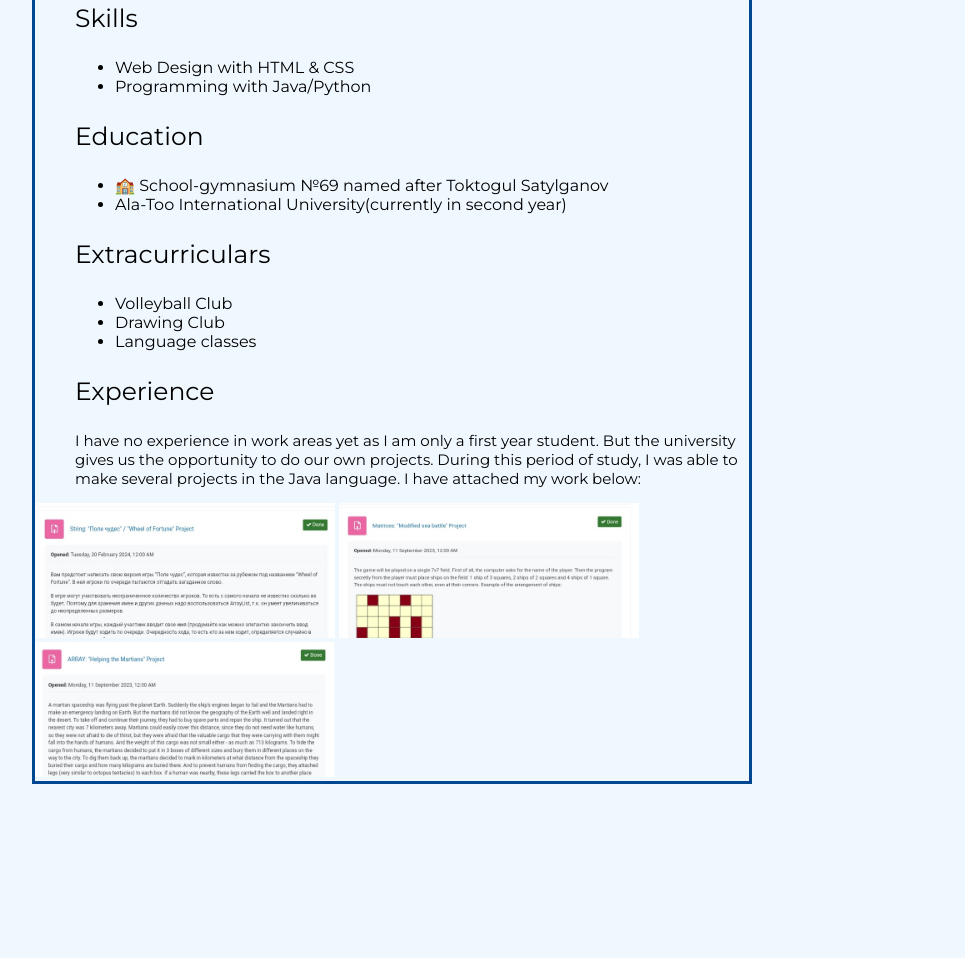
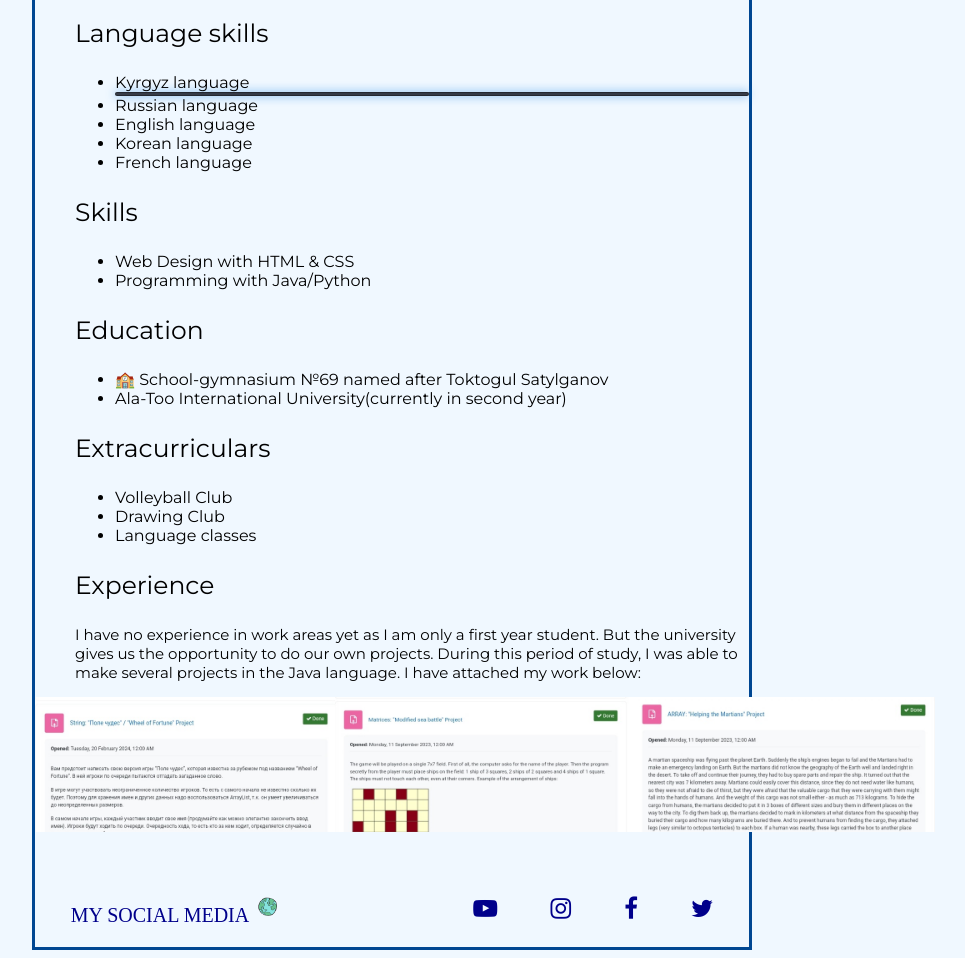
Before and after one commit to temirbaevabermet/https---github.com-temirbaevabermet-CV-web-page, a plain HTML site: page index.html in a window 1280 px wide. Shown: the part 578-1536 px from the top of the page, without its empty margins (248-1213 px from the left). Before the commit the page ends 1370 px from the top, so only its background shows below. Drawn offline with Linux system fonts and the light colour scheme.

Commit message:
social media added

```diff
--- a/css/style.css
+++ b/css/style.css
@@ -47,3 +47,56 @@
     width: 300px;
     height: auto;
 }
+.image-row2 {
+    display: flex;
+    justify-content: space-between;
+    margin-bottom: 15px;
+}
+.flowerPhoto{
+    width:50px;
+    height: auto;
+}
+.social__icons{
+    display: flex;
+    justify-content: space-between;
+    align-items: center;
+    width: 240px;
+  }
+  .social__icon--link{
+    color: darkblue;
+    font-size: 24px;
+  }
+  .social__media{
+    max-width: 1000px;
+    width: 100%;
+  }
+  .social__media--wrap{
+    display: flex;
+    justify-content: space-between;
+    align-items: center;
+    width: 90%;
+    max-width: 1000px;
+    margin: 40px auto 0 auto;
+  }
+  .website__right{
+    color: darkblue;
+    font-size: 20px;
+  }
+.world{
+    width: 30px;
+    height: auto;
+}
+.bar{ /*style the bar*/
+	background-color: #353b48;
+	display: block;
+	height: 2px;
+	border: 1px solid rgba(0,0,0,0.3);
+	border-radius: 3px;
+	overflow: hidden;
+	box-shadow: 0 0 10px #2187e7b3;
+}
+.bar span{ /*style the span tag*/
+	height: 2px;
+	float: left;
+	background-color: #2187e7;
+}
--- a/index.html
+++ b/index.html
@@ -9,6 +9,7 @@
     <link rel="preconnect" href="https://fonts.gstatic.com" crossorigin>
     <link href="https://fonts.googleapis.com/css2?family=Montserrat:ital,wght@0,100..900;1,100..900&display=swap" rel="stylesheet">
     <link rel="stylesheet" href="css\style.css">
+    <link rel="stylesheet" href="https://cdnjs.cloudflare.com/ajax/libs/font-awesome/4.7.0/css/font-awesome.min.css">
 </head>
 
 <body class="bodyStyle">
@@ -16,12 +17,17 @@
         <article class="article1">
             <img src="img\myPhoto.jpg" alt="my photo" class="myPhoto">
         </article>
+
         <article class="article1">
-            <h3>Temirbaeva Bermet</h3>
+            <h3>👤Temirbaeva Bermet</h3>
             <p>Student/Student of Ala-Too University, IT faculty 💻</p>
             <p>🏠 Novopavlovka, st. Akhunbaeva 13</p>
             <p>📱 +996 555 829 994</p>
             <p>📧 temirbaevabermet4@gmail.com</p>
+            <p>🗓️ 23-October 2005</p>
+        </article>
+        <article class="article1">
+            <img src="img\giphy.gif" alt="flower photo" class="flowerPhoto">
         </article>
     </section>
     <p class="head montserrat margin">Interests</p>
@@ -31,6 +37,14 @@
         <li>Design</li>
         <li>Programming</li>
         <li>Computer Science</li>
+    </ul>
+    <p class="head montserrat margin">Language skills</p>
+    <ul class="montserrat margin">
+        <li>Kyrgyz language</li><span class="bar"><span class="html"></span></span>
+        <li>Russian language</li>
+        <li>English language</li>
+        <li>Korean language</li>
+        <li>French language</li>
     </ul>
     <p class="head montserrat margin">Skills</p>
     <ul class="montserrat margin">
@@ -55,7 +69,18 @@
         <img src="img\project1 (2).jpg" alt="Image 2" class="Images2">
         <img src="img\project1 (3).jpg" alt="Image 3" class="Images2">
     </div>
+    <div class="social__media">
+        <div class="social__media--wrap">
+            <p class="website__right">MY SOCIAL MEDIA <img src="img\world.gif" alt="worldGiphy" class="world"> </p>
+            <div class="social__icons">
+                <a href="https://www.youtube.com/?app=desktop&hl=ru" class="social__icon--link" target="_blank"><i class="fa fa-youtube-play"></i></a>
+                <a href="https://www.instagram.com/" class="social__icon--link" target="_blank"><i class="fa fa-instagram"></i></a>
+                <a href="https://www.facebook.com/?locale=ru_RU" class="social__icon--link" target="_blank"><i class="fa fa-facebook"></i></a>
+                <a href="https://twitter.com/?lang=ru" class="social__icon--link" target="_blank"><i class="fa fa-twitter"></i></a>
 
+            </div>
+        </div>
+    </div>
     <div id="footer"></div>
 
 </body>
```
Also changed, not shown: img/giphy.gif (added), img/world.gif (added).
